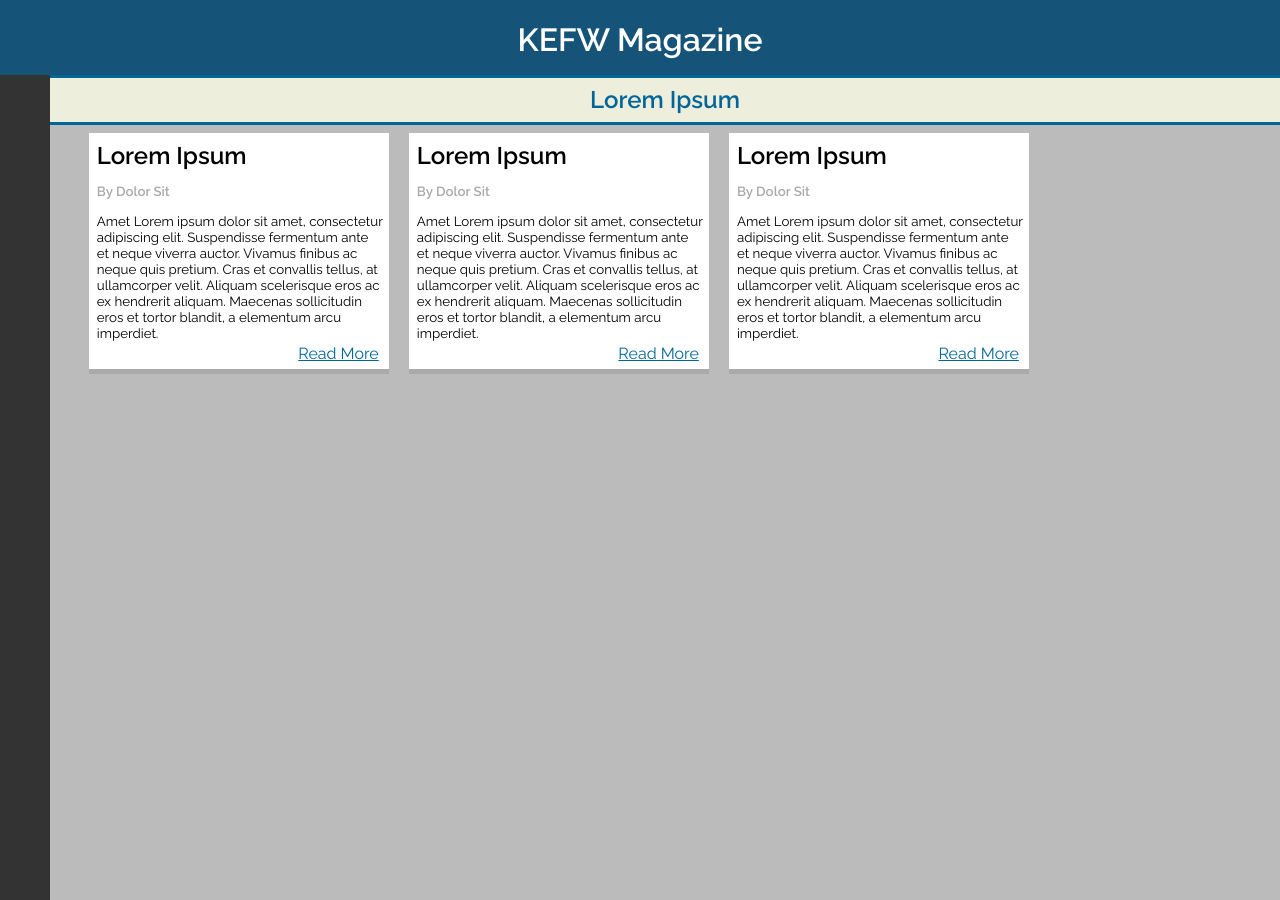
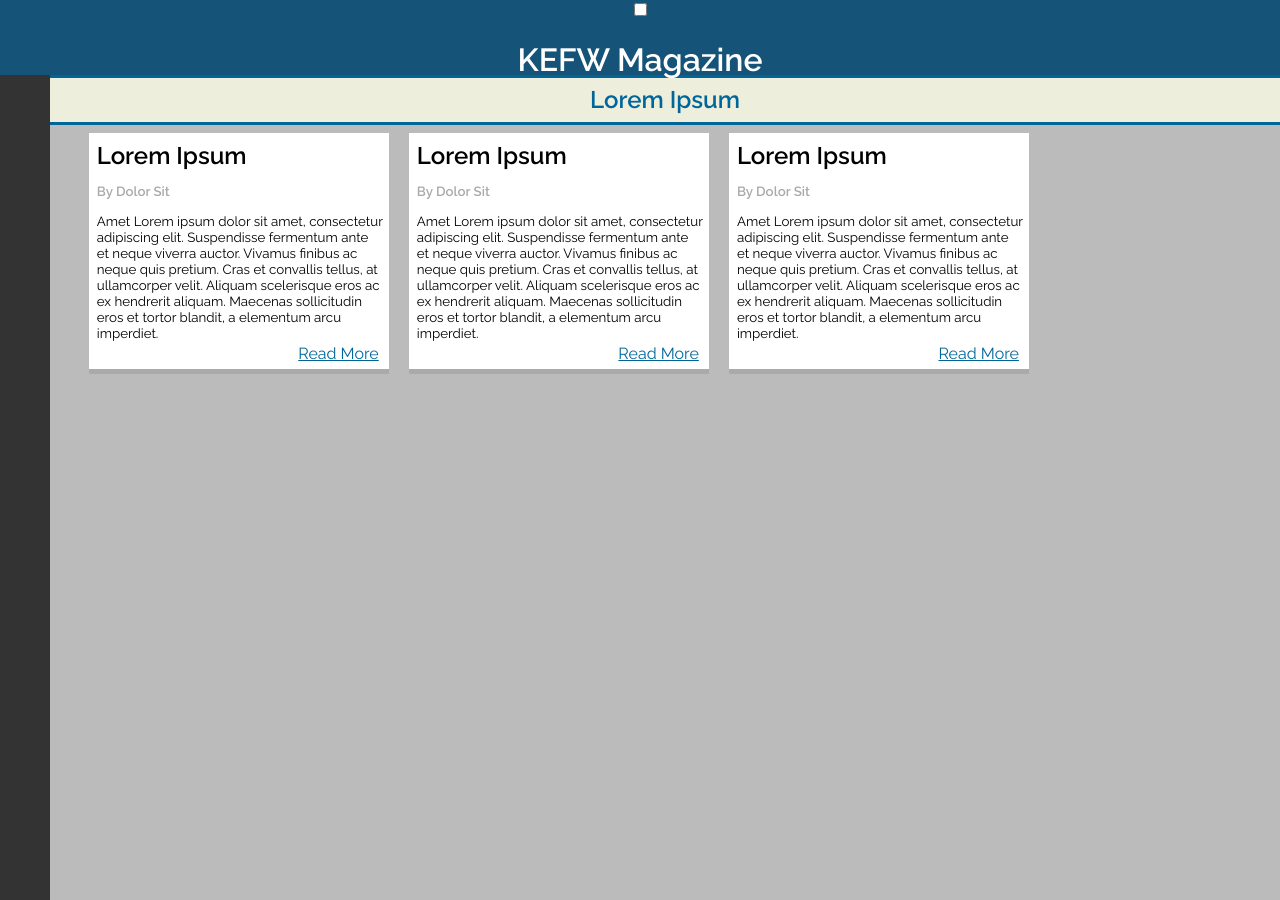
Before and after one commit to Kefwmag/kefwmag.github.io, a Jekyll site: the page deep/index.html, which Jekyll copies as it is, in a window 1280 px wide and 900 px high. Built offline with Jekyll 4.4.1, drawn with Linux system fonts in a browser that asks for light colours.

Commit message:
Update index.html

```diff
--- a/deep/index.html
+++ b/deep/index.html
@@ -7,6 +7,7 @@
     </head>
     <body>
         <header>
+            <input type="checkbox" id="hamburger" />
             <h1>KEFW Magazine</h1>
         </header>
         <nav>
```
